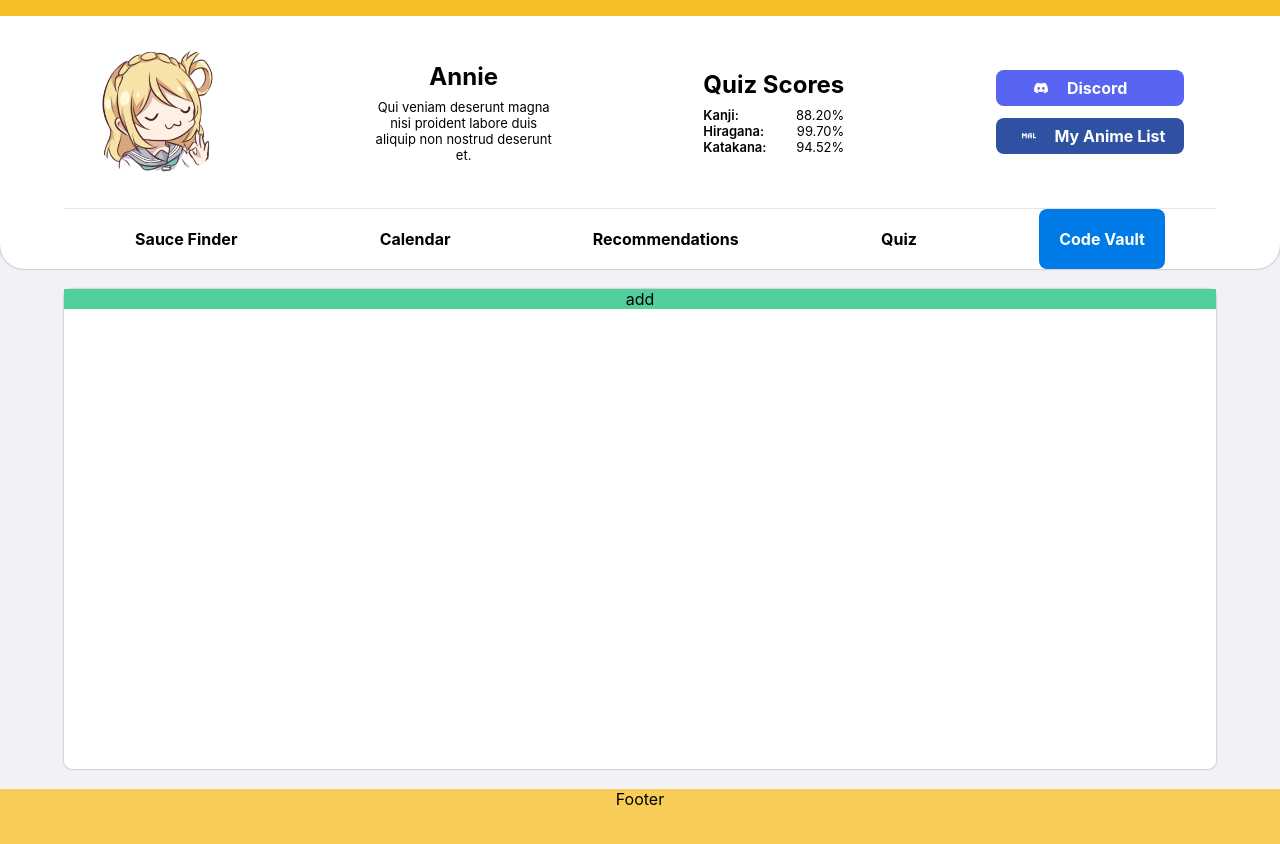
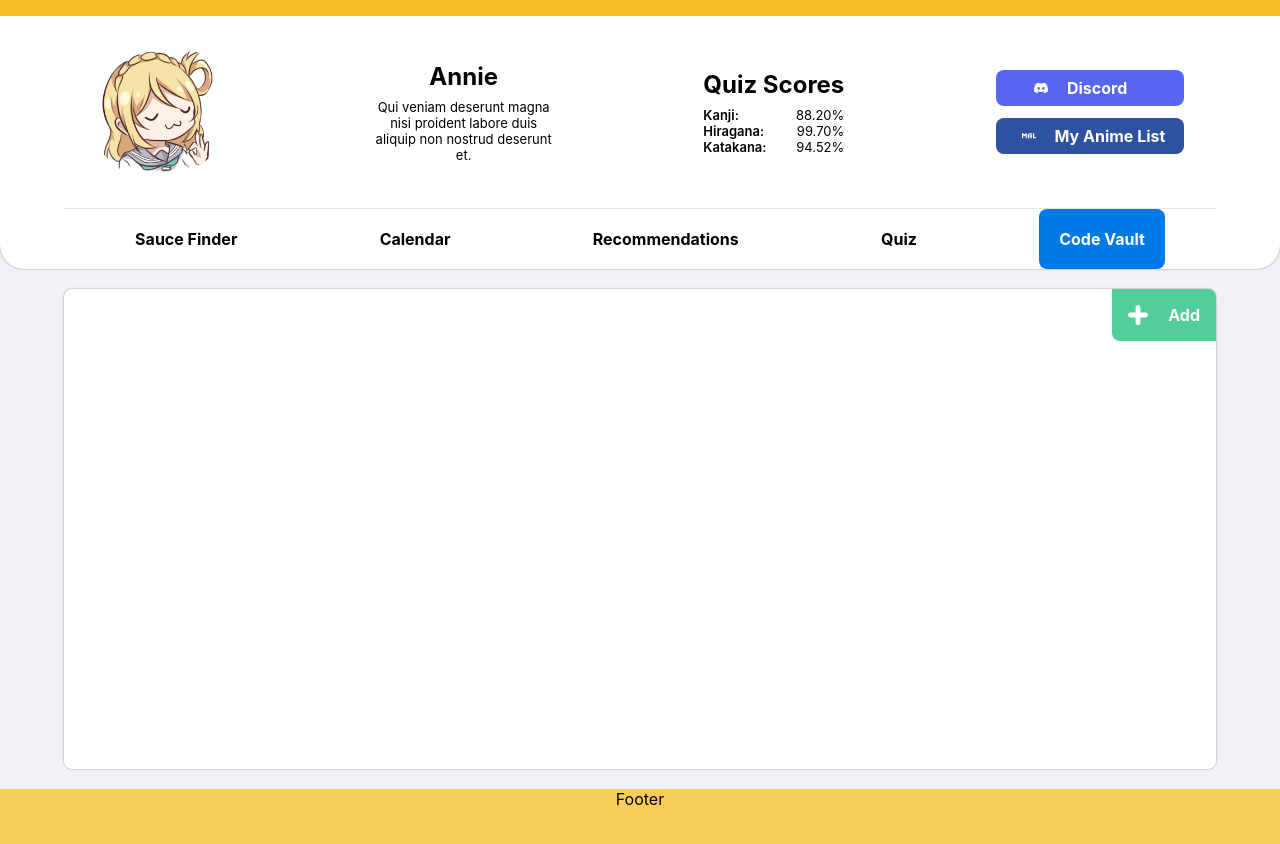
Before and after one commit to annie-capstone-sti-lipa/annie-capstone-sti-lipa.github.io, a React (Create React App) app: page / in a window 1280 px wide. Shown: the top 844 px of the page. Built offline with nearby package versions, Linux system fonts and the light colour scheme.

Commit message:
complete add button

```diff
--- a/src/App.tsx
+++ b/src/App.tsx
@@ -1,4 +1,3 @@
-import { useSelector } from "react-redux";
 import "./App.scss";
 import Body from "./components/body/body";
 import Footer from "./components/footer/footer";
--- a/src/components/code-vault/code-vault.scss
+++ b/src/components/code-vault/code-vault.scss
@@ -2,9 +2,28 @@
 @import "../../styles/hover-effects";
 
 .code-vault {
-  .add-button {
-    background-color: $positive;
+  .button-container {
+    text-align: end;
 
-    @extend .clickable;
+    .add-button {
+      background-color: $positive;
+      padding: 16px;
+      color: white;
+      font-weight: bold;
+      align-self: flex-end;
+      display: inline-flex;
+      align-items: center;
+      border-radius: 0 $borderRadius 0 $borderRadius;
+
+      @extend .clickable;
+
+      .add-icon {
+        margin-right: 20px;
+        width: 20px;
+        height: 20px;
+
+        @extend .white-icon;
+      }
+    }
   }
 }
--- a/src/components/code-vault/code-vault.tsx
+++ b/src/components/code-vault/code-vault.tsx
@@ -1,9 +1,16 @@
 import "./code-vault.scss";
+
+import addIcon from "../../assets/icons/add.svg";
 
 export default function CodeVault() {
   return (
     <div className="code-vault">
-      <div className="add-button">add</div>
+      <div className="button-container">
+        <div className="add-button">
+          <img className="add-icon" src={addIcon} alt="add code" />
+          <span>Add</span>
+        </div>
+      </div>
     </div>
   );
 }
```
Also changed, not shown: src/assets/icons/add.svg (added).
